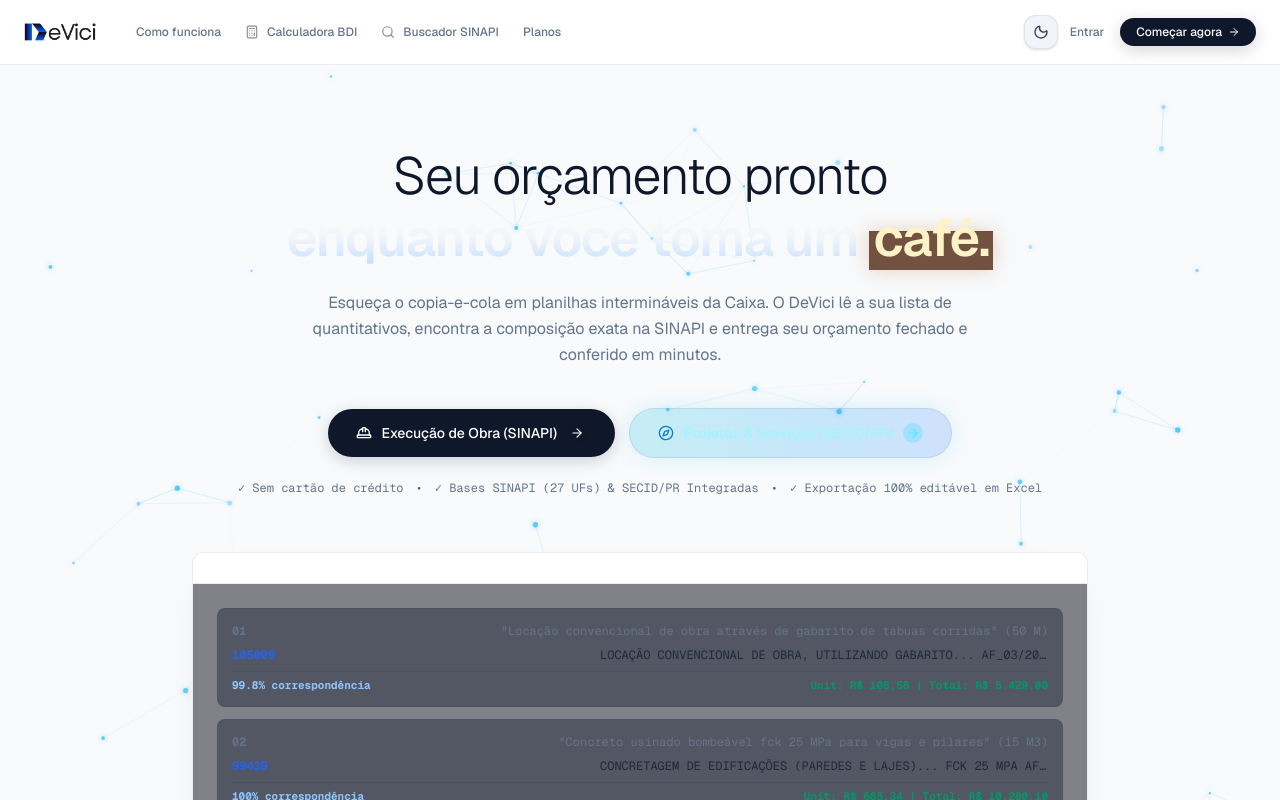
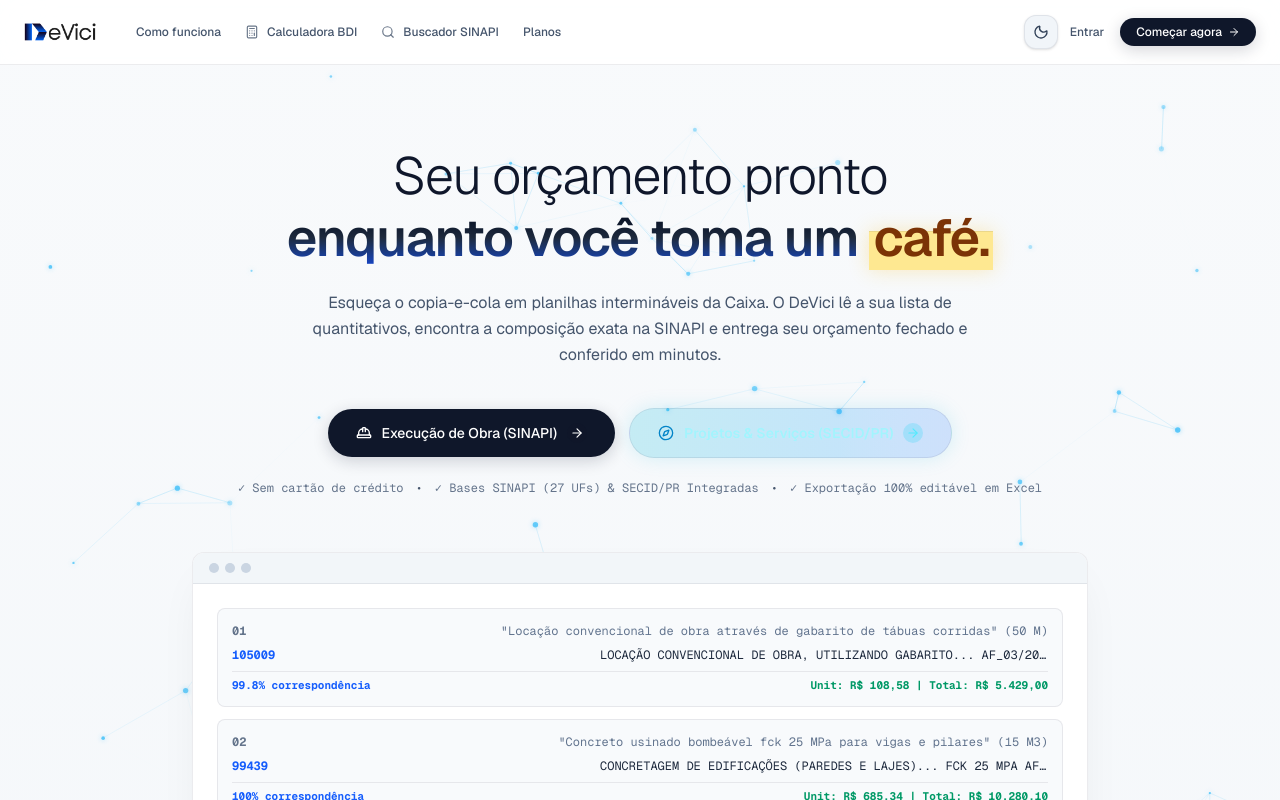
Before and after one commit to ojoaomayer/davici, a Next.js app: page / in a window 1280 px wide. Shown: the top 800 px of the page. Built offline with nearby package versions, Linux system fonts and the light colour scheme; no server answers.

Commit message:
fix: remover classe dark fixa do html e sincronizar modo claro em todo o site

```diff
--- a/app/layout.tsx
+++ b/app/layout.tsx
@@ -53,7 +53,7 @@
     <html
       lang="pt-BR"
       suppressHydrationWarning
-      className={`${geistSans.variable} ${geistMono.variable} h-full antialiased dark`}
+      className={`${geistSans.variable} ${geistMono.variable} h-full antialiased`}
     >
       <head>
         <script
--- a/app/page.tsx
+++ b/app/page.tsx
@@ -22,7 +22,7 @@
 
 export default function LandingPage() {
   return (
-    <div className="min-h-screen bg-[#020617] text-slate-100 flex flex-col selection:bg-blue-500/30 selection:text-white relative bg-gradient-to-b from-[#020617] via-[#050b14] via-60% to-[#020617] w-full overflow-x-hidden max-w-full">
+    <div className="min-h-screen bg-slate-50 dark:bg-[#020617] text-slate-900 dark:text-slate-100 flex flex-col selection:bg-blue-500/30 selection:text-white relative bg-gradient-to-b from-slate-50 via-slate-100/90 to-white dark:from-[#020617] dark:via-[#050b14] dark:via-60% dark:to-[#020617] w-full overflow-x-hidden max-w-full transition-colors">
       <Navbar />
 
       {/* 1. HERO SECTION (DOBRA PRINCIPAL) */}
@@ -35,19 +35,19 @@
         <div className="relative z-10 max-w-5xl mx-auto px-4 sm:px-6 pt-10 sm:pt-16 lg:pt-20 pb-10 sm:pb-16 text-center space-y-8 w-full">
           {/* Headline (H1) */}
           <div className="max-w-4xl mx-auto space-y-4 sm:space-y-5">
-            <h1 className="animate-fade-in-up delay-100 text-2xl sm:text-4xl md:text-5xl lg:text-[52px] font-light tracking-tight text-white leading-[1.2] max-w-full">
+            <h1 className="animate-fade-in-up delay-100 text-2xl sm:text-4xl md:text-5xl lg:text-[52px] font-light tracking-tight text-slate-900 dark:text-white leading-[1.2] max-w-full">
               Seu orçamento pronto <br className="hidden sm:inline" />
-              <span className="font-semibold bg-clip-text text-transparent bg-gradient-to-b from-white via-slate-100 to-blue-200">
+              <span className="font-semibold bg-clip-text text-transparent bg-gradient-to-b from-slate-950 via-slate-800 to-blue-700 dark:from-white dark:via-slate-100 dark:to-blue-200">
                 enquanto você toma um{' '}
                 <span className="relative inline-block px-1">
-                  <span className="relative z-10 text-amber-100 font-semibold">café.</span>
-                  <span className="absolute left-0 right-0 top-[38%] bottom-0 bg-[#451a03]/75 border-t border-[#b45309]/70 shadow-[0_0_20px_rgba(180,83,9,0.25)] -z-0 pointer-events-none" />
+                  <span className="relative z-10 text-amber-900 dark:text-amber-100 font-semibold">café.</span>
+                  <span className="absolute left-0 right-0 top-[38%] bottom-0 bg-amber-200/90 dark:bg-[#451a03]/75 border-t border-amber-400 dark:border-[#b45309]/70 shadow-[0_0_20px_rgba(251,191,36,0.3)] dark:shadow-[0_0_20px_rgba(180,83,9,0.25)] -z-0 pointer-events-none" />
                 </span>
               </span>
             </h1>
 
             {/* Sub-headline */}
-            <p className="animate-fade-in-up delay-200 text-xs sm:text-sm md:text-base text-slate-400 max-w-2xl mx-auto leading-relaxed font-normal px-2">
+            <p className="animate-fade-in-up delay-200 text-xs sm:text-sm md:text-base text-slate-600 dark:text-slate-400 max-w-2xl mx-auto leading-relaxed font-normal px-2">
               Esqueça o copia-e-cola em planilhas intermináveis da Caixa. O DeVici lê a sua lista de quantitativos, encontra a composição exata na SINAPI e entrega seu orçamento fechado e conferido em minutos.
             </p>
           </div>
@@ -57,41 +57,41 @@
 
           {/* Demonstration Card (Preview Interativo) */}
           <div id="demonstracao" className="w-full max-w-4xl mx-auto pt-6 px-1 sm:px-0">
-            <div className="glass-panel rounded-xl overflow-hidden text-left shadow-[0_25px_60px_-15px_rgba(0,0,0,0.8)] blueprint-box w-full">
-              <div className="bg-[#0b132b]/60 px-4 py-2.5 border-b border-white/[0.08] flex items-center gap-1.5">
-                <span className="w-2.5 h-2.5 rounded-full bg-white/10" />
-                <span className="w-2.5 h-2.5 rounded-full bg-white/10" />
-                <span className="w-2.5 h-2.5 rounded-full bg-white/10" />
+            <div className="glass-panel rounded-xl overflow-hidden text-left shadow-[0_25px_60px_-15px_rgba(15,23,42,0.1)] dark:shadow-[0_25px_60px_-15px_rgba(0,0,0,0.8)] blueprint-box w-full border border-slate-200 dark:border-white/[0.08]">
+              <div className="bg-slate-100/90 dark:bg-[#0b132b]/60 px-4 py-2.5 border-b border-slate-200 dark:border-white/[0.08] flex items-center gap-1.5">
+                <span className="w-2.5 h-2.5 rounded-full bg-slate-300 dark:bg-white/10" />
+                <span className="w-2.5 h-2.5 rounded-full bg-slate-300 dark:bg-white/10" />
+                <span className="w-2.5 h-2.5 rounded-full bg-slate-300 dark:bg-white/10" />
               </div>
 
-              <div className="p-3 sm:p-6 font-mono text-xs space-y-3 overflow-x-auto bg-[#030712]/50 w-full">
-                <div className="p-3 sm:p-3.5 bg-slate-900/40 rounded-lg border border-white/[0.06] space-y-2 w-full">
-                  <div className="flex flex-col sm:flex-row sm:justify-between gap-1 text-slate-400">
-                    <span className="text-slate-500 font-bold shrink-0">01</span>
+              <div className="p-3 sm:p-6 font-mono text-xs space-y-3 overflow-x-auto bg-white/70 dark:bg-[#030712]/50 w-full">
+                <div className="p-3 sm:p-3.5 bg-slate-50 dark:bg-slate-900/40 rounded-lg border border-slate-200 dark:border-white/[0.06] space-y-2 w-full">
+                  <div className="flex flex-col sm:flex-row sm:justify-between gap-1 text-slate-500 dark:text-slate-400">
+                    <span className="text-slate-400 dark:text-slate-500 font-bold shrink-0">01</span>
                     <span className="truncate">&quot;Locação convencional de obra através de gabarito de tábuas corridas&quot; (50 M)</span>
                   </div>
-                  <div className="flex flex-col sm:flex-row sm:justify-between gap-1 text-slate-200">
-                    <span className="text-blue-400 font-bold shrink-0">105009</span>
+                  <div className="flex flex-col sm:flex-row sm:justify-between gap-1 text-slate-800 dark:text-slate-200">
+                    <span className="text-blue-600 dark:text-blue-400 font-bold shrink-0">105009</span>
                     <span className="truncate max-w-md">LOCAÇÃO CONVENCIONAL DE OBRA, UTILIZANDO GABARITO... AF_03/2024</span>
                   </div>
-                  <div className="flex flex-col sm:flex-row sm:justify-between gap-1 text-[11px] text-slate-400 pt-1.5 border-t border-white/[0.06]">
-                    <span className="text-blue-300 font-bold">99.8% correspondência</span>
-                    <span className="text-emerald-400 font-bold tabular-nums">Unit: R$ 108,58 | Total: R$ 5.429,00</span>
+                  <div className="flex flex-col sm:flex-row sm:justify-between gap-1 text-[11px] text-slate-500 dark:text-slate-400 pt-1.5 border-t border-slate-200 dark:border-white/[0.06]">
+                    <span className="text-blue-600 dark:text-blue-300 font-bold">99.8% correspondência</span>
+                    <span className="text-emerald-600 dark:text-emerald-400 font-bold tabular-nums">Unit: R$ 108,58 | Total: R$ 5.429,00</span>
                   </div>
                 </div>
 
-                <div className="p-3 sm:p-3.5 bg-slate-900/40 rounded-lg border border-white/[0.06] space-y-2 w-full">
-                  <div className="flex flex-col sm:flex-row sm:justify-between gap-1 text-slate-400">
-                    <span className="text-slate-500 font-bold shrink-0">02</span>
+                <div className="p-3 sm:p-3.5 bg-slate-50 dark:bg-slate-900/40 rounded-lg border border-slate-200 dark:border-white/[0.06] space-y-2 w-full">
+                  <div className="flex flex-col sm:flex-row sm:justify-between gap-1 text-slate-500 dark:text-slate-400">
+                    <span className="text-slate-400 dark:text-slate-500 font-bold shrink-0">02</span>
                     <span className="truncate">&quot;Concreto usinado bombeável fck 25 MPa para vigas e pilares&quot; (15 M3)</span>
                   </div>
-                  <div className="flex flex-col sm:flex-row sm:justify-between gap-1 text-slate-200">
-                    <span className="text-blue-400 font-bold shrink-0">99439</span>
+                  <div className="flex flex-col sm:flex-row sm:justify-between gap-1 text-slate-800 dark:text-slate-200">
+                    <span className="text-blue-600 dark:text-blue-400 font-bold shrink-0">99439</span>
                     <span className="truncate max-w-md">CONCRETAGEM DE EDIFICAÇÕES (PAREDES E LAJES)... FCK 25 MPA AF_09/2024</span>
                   </div>
-                  <div className="flex flex-col sm:flex-row sm:justify-between gap-1 text-[11px] text-slate-400 pt-1.5 border-t border-white/[0.06]">
-                    <span className="text-blue-300 font-bold">100% correspondência</span>
-                    <span className="text-emerald-400 font-bold tabular-nums">Unit: R$ 685,34 | Total: R$ 10.280,10</span>
+                  <div className="flex flex-col sm:flex-row sm:justify-between gap-1 text-[11px] text-slate-500 dark:text-slate-400 pt-1.5 border-t border-slate-200 dark:border-white/[0.06]">
+                    <span className="text-blue-600 dark:text-blue-300 font-bold">100% correspondência</span>
+                    <span className="text-emerald-600 dark:text-emerald-400 font-bold tabular-nums">Unit: R$ 685,34 | Total: R$ 10.280,10</span>
                   </div>
                 </div>
               </div>
@@ -101,7 +101,7 @@
       </section>
 
       {/* 2. BARRA DE PROVA SOCIAL & INTEGRAÇÃO */}
-      <section className="relative z-10 py-12 border-y border-white/[0.06] bg-[#030712]/60">
+      <section className="relative z-10 py-12 border-y border-slate-200 dark:border-white/[0.06] bg-slate-100/70 dark:bg-[#030712]/60">
         <div className="max-w-6xl mx-auto px-4 sm:px-6 space-y-6 text-center">
           <p className="text-xs font-mono uppercase tracking-wider text-slate-400 font-medium">
             Desenvolvido para a rotina pesada de quem vive de obra e licitação
--- a/components/Navbar.tsx
+++ b/components/Navbar.tsx
@@ -26,7 +26,7 @@
   const closeMobileMenu = () => setMobileMenuOpen(false)
 
   return (
-    <header className="sticky top-0 z-50 w-full border-b border-white/[0.08] bg-[#020617]/85 backdrop-blur-xl">
+    <header className="sticky top-0 z-50 w-full border-b border-slate-200/80 dark:border-white/[0.08] bg-white/85 dark:bg-[#020617]/85 backdrop-blur-xl transition-colors">
       <div className="max-w-7xl mx-auto px-4 sm:px-6 h-16 flex items-center justify-between">
         {/* Brand & Nav */}
         <div className="flex items-center gap-10">
@@ -38,7 +38,7 @@
           <nav className="hidden md:flex items-center gap-6 h-16">
             <Link
               href="/#como-funciona"
-              className="relative h-16 flex items-center text-xs font-medium text-slate-400 hover:text-slate-200 transition-colors"
+              className="relative h-16 flex items-center text-xs font-medium text-slate-600 hover:text-slate-900 dark:text-slate-400 dark:hover:text-slate-200 transition-colors"
             >
               Como funciona
             </Link>
@@ -47,8 +47,8 @@
               href="/ferramentas/calculadora-bdi"
               className={`relative h-16 flex items-center gap-2 text-xs font-medium transition-colors ${
                 isActive('/ferramentas/calculadora-bdi')
-                  ? 'text-white after:absolute after:bottom-0 after:left-0 after:right-0 after:h-[2px] after:bg-blue-400 after:shadow-[0_0_8px_rgba(96,165,250,0.8)]'
-                  : 'text-slate-400 hover:text-slate-200'
+                  ? 'text-slate-900 dark:text-white after:absolute after:bottom-0 after:left-0 after:right-0 after:h-[2px] after:bg-blue-600 dark:after:bg-blue-400 after:shadow-[0_0_8px_rgba(37,99,235,0.4)] dark:after:shadow-[0_0_8px_rgba(96,165,250,0.8)]'
+                  : 'text-slate-600 hover:text-slate-900 dark:text-slate-400 dark:hover:text-slate-200'
               }`}
             >
               <Calculator className="w-3.5 h-3.5 opacity-80" />
@@ -59,8 +59,8 @@
               href="/consultas"
               className={`relative h-16 flex items-center gap-2 text-xs font-medium transition-colors ${
                 isActive('/consultas')
-                  ? 'text-white after:absolute after:bottom-0 after:left-0 after:right-0 after:h-[2px] after:bg-blue-400 after:shadow-[0_0_8px_rgba(96,165,250,0.8)]'
-                  : 'text-slate-400 hover:text-slate-200'
+                  ? 'text-slate-900 dark:text-white after:absolute after:bottom-0 after:left-0 after:right-0 after:h-[2px] after:bg-blue-600 dark:after:bg-blue-400 after:shadow-[0_0_8px_rgba(37,99,235,0.4)] dark:after:shadow-[0_0_8px_rgba(96,165,250,0.8)]'
+                  : 'text-slate-600 hover:text-slate-900 dark:text-slate-400 dark:hover:text-slate-200'
               }`}
             >
               <Search className="w-3.5 h-3.5 opacity-80" />
@@ -69,7 +69,7 @@
 
             <Link
               href="/#precos"
-              className="relative h-16 flex items-center text-xs font-medium text-slate-400 hover:text-slate-200 transition-colors"
+              className="relative h-16 flex items-center text-xs font-medium text-slate-600 hover:text-slate-900 dark:text-slate-400 dark:hover:text-slate-200 transition-colors"
             >
               Planos
             </Link>
@@ -91,14 +91,14 @@
                   href="/dashboard"
                   className={`relative h-16 flex items-center gap-2 text-xs font-medium transition-colors ${
                     isActive('/dashboard')
-                      ? 'text-white after:absolute after:bottom-0 after:left-0 after:right-0 after:h-[2px] after:bg-blue-400 after:shadow-[0_0_8px_rgba(96,165,250,0.8)]'
-                      : 'text-slate-400 hover:text-slate-200'
+                      ? 'text-slate-900 dark:text-white after:absolute after:bottom-0 after:left-0 after:right-0 after:h-[2px] after:bg-blue-600 dark:after:bg-blue-400'
+                      : 'text-slate-600 hover:text-slate-900 dark:text-slate-400 dark:hover:text-slate-200'
                   }`}
                 >
                   <LayoutDashboard className="w-3.5 h-3.5 opacity-80" />
                   <span>Workspace</span>
                   {userData?.plano && (
-                    <span className="text-[10px] uppercase font-mono text-slate-400">
+                    <span className="text-[10px] uppercase font-mono text-slate-500 dark:text-slate-400">
                       ({userData.plano})
                     </span>
                   )}
@@ -107,7 +107,7 @@
                 <button
                   onClick={() => logout()}
                   title="Encerrar sessão"
-                  className="p-1.5 text-slate-400 hover:text-white transition-colors cursor-pointer"
+                  className="p-1.5 text-slate-500 hover:text-slate-900 dark:text-slate-400 dark:hover:text-white transition-colors cursor-pointer"
                 >
                   <LogOut className="w-3.5 h-3.5 opacity-80" />
                 </button>
@@ -116,7 +116,7 @@
               <div className="flex items-center gap-4">
                 <Link
                   href="/login"
-                  className="text-xs font-medium text-slate-400 hover:text-white transition-colors"
+                  className="text-xs font-medium text-slate-600 hover:text-slate-900 dark:text-slate-400 dark:hover:text-white transition-colors"
                 >
                   Entrar
                 </Link>
@@ -125,7 +125,7 @@
                   className="btn-primary px-4 py-1.5 text-xs font-semibold flex items-center gap-1.5 group"
                 >
                   <span>Começar agora</span>
-                  <ArrowRight className="w-3 h-3 text-slate-900 group-hover:translate-x-0.5 transition-transform" />
+                  <ArrowRight className="w-3 h-3 group-hover:translate-x-0.5 transition-transform" />
                 </Link>
               </div>
             )}
@@ -150,7 +150,7 @@
           <button
             type="button"
             onClick={() => setMobileMenuOpen(!mobileMenuOpen)}
-            className="md:hidden p-2 rounded-lg text-slate-300 hover:text-white hover:bg-white/[0.06] transition-colors"
+            className="md:hidden p-2 rounded-lg text-slate-700 dark:text-slate-300 hover:bg-slate-100 dark:hover:bg-white/[0.06] transition-colors"
             aria-label="Abrir menu"
           >
             {mobileMenuOpen ? <X className="w-5 h-5" /> : <Menu className="w-5 h-5" />}
@@ -160,16 +160,16 @@
 
       {/* Mobile Drawer Menu */}
       {mobileMenuOpen && (
-        <div className="md:hidden border-b border-white/[0.08] bg-[#020617]/95 backdrop-blur-2xl px-4 py-5 space-y-4 animate-fade-in">
-          <div className="flex items-center justify-between pb-3 border-b border-white/[0.08]">
-            <span className="text-xs text-slate-400 font-mono">Tema Visual</span>
+        <div className="md:hidden border-b border-slate-200/80 dark:border-white/[0.08] bg-white/95 dark:bg-[#020617]/95 backdrop-blur-2xl px-4 py-5 space-y-4 animate-fade-in">
+          <div className="flex items-center justify-between pb-3 border-b border-slate-200 dark:border-white/[0.08]">
+            <span className="text-xs text-slate-600 dark:text-slate-400 font-mono">Tema Visual</span>
             <ThemeToggle showLabel />
           </div>
           <nav className="flex flex-col space-y-2 font-mono text-xs">
             <Link
               href="/#como-funciona"
               onClick={closeMobileMenu}
-              className="px-3 py-2.5 rounded-lg text-slate-300 hover:text-white hover:bg-white/[0.04] transition-colors"
+              className="px-3 py-2.5 rounded-lg text-slate-700 hover:text-slate-900 hover:bg-slate-100 dark:text-slate-300 dark:hover:text-white dark:hover:bg-white/[0.04] transition-colors"
             >
               Como funciona
             </Link>
@@ -179,11 +179,11 @@
               onClick={closeMobileMenu}
               className={`px-3 py-2.5 rounded-lg flex items-center gap-2.5 transition-colors ${
                 isActive('/ferramentas/calculadora-bdi')
-                  ? 'bg-blue-500/10 text-blue-400 font-semibold'
-                  : 'text-slate-300 hover:text-white hover:bg-white/[0.04]'
+                  ? 'bg-blue-500/10 text-blue-600 dark:text-blue-400 font-semibold'
+                  : 'text-slate-700 hover:text-slate-900 hover:bg-slate-100 dark:text-slate-300 dark:hover:text-white dark:hover:bg-white/[0.04]'
               }`}
             >
-              <Calculator className="w-4 h-4 text-emerald-400" />
+              <Calculator className="w-4 h-4 text-emerald-600 dark:text-emerald-400" />
               <span>Calculadora BDI</span>
             </Link>
 
@@ -192,18 +192,18 @@
               onClick={closeMobileMenu}
               className={`px-3 py-2.5 rounded-lg flex items-center gap-2.5 transition-colors ${
                 isActive('/consultas')
-                  ? 'bg-blue-500/10 text-blue-400 font-semibold'
-                  : 'text-slate-300 hover:text-white hover:bg-white/[0.04]'
+                  ? 'bg-blue-500/10 text-blue-600 dark:text-blue-400 font-semibold'
+                  : 'text-slate-700 hover:text-slate-900 hover:bg-slate-100 dark:text-slate-300 dark:hover:text-white dark:hover:bg-white/[0.04]'
               }`}
             >
-              <Search className="w-4 h-4 text-blue-400" />
+              <Search className="w-4 h-4 text-blue-600 dark:text-blue-400" />
               <span>Buscador SINAPI</span>
             </Link>
 
             <Link
               href="/#precos"
               onClick={closeMobileMenu}
-              className="px-3 py-2.5 rounded-lg text-slate-300 hover:text-white hover:bg-white/[0.04] transition-colors"
+              className="px-3 py-2.5 rounded-lg text-slate-700 hover:text-slate-900 hover:bg-slate-100 dark:text-slate-300 dark:hover:text-white dark:hover:bg-white/[0.04] transition-colors"
             >
               Planos
             </Link>
```
Also changed, not shown: context/ThemeContext.tsx (+11 -0 lines).
